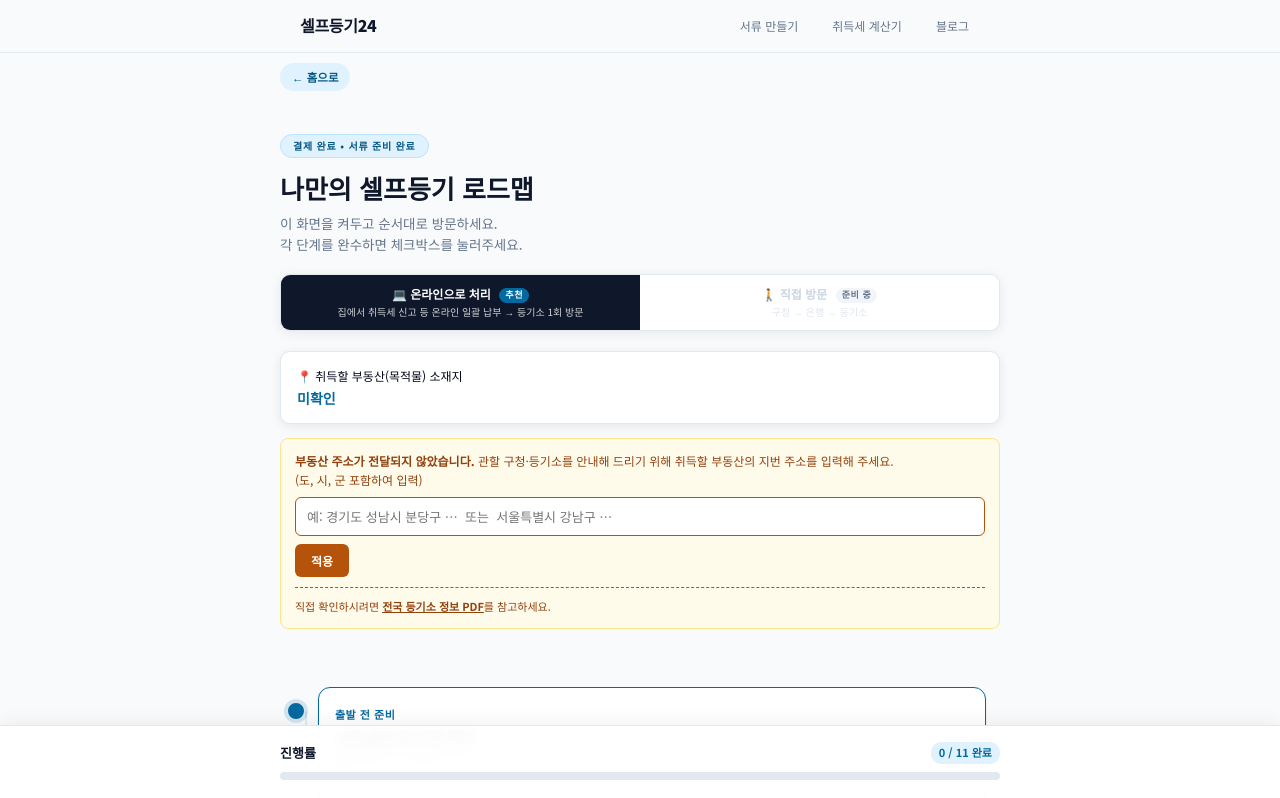
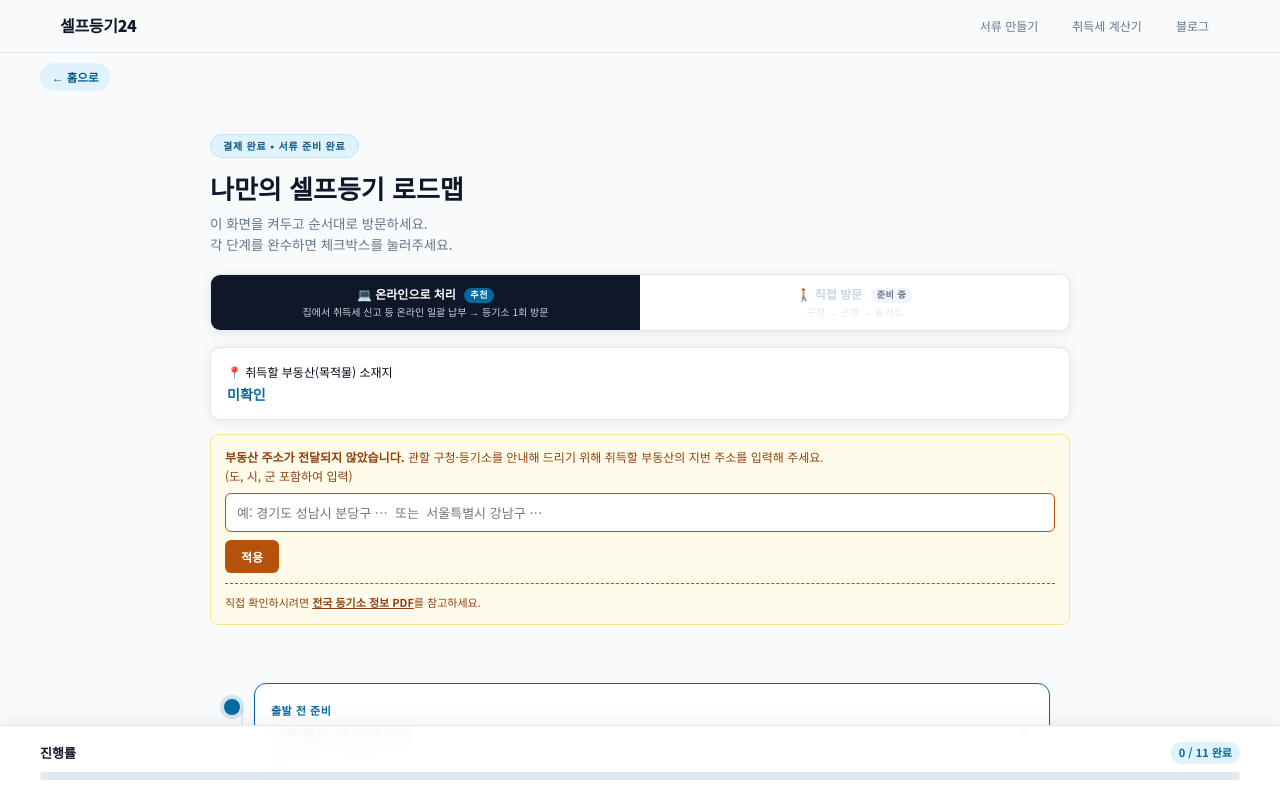
Before and after one commit to kkoom63-coder/selfregi, a plain HTML site: page roadmap.html in a window 1280 px wide. Shown: the top 798 px of the page. Drawn offline with nearby package versions, Linux system fonts and the light colour scheme.

Commit message:
Add files via upload

```diff
--- a/roadmap.html
+++ b/roadmap.html
@@ -8,12 +8,12 @@
 <link href="https://fonts.googleapis.com/css2?family=Noto+Sans+KR:wght@300;400;500;700;900&display=swap" rel="stylesheet">
 <style>
 *,*::before,*::after{box-sizing:border-box;margin:0;padding:0}
-:root{--navy:#0F172A;--blue:#0369A1;--gold:#0369A1;--bg:#F8FAFC;--card:#fff;--text:#020617;--muted:#64748B;--border:#E2E8F0;--radius:12px;--shadow:0 2px 12px rgba(2,6,23,.08)}
+:root{--navy:#0F172A;--blue:#0369A1;--gold:#0369A1;--bg:#F8FAFC;--card:#fff;--text:#020617;--muted:#64748B;--border:#E2E8F0;--radius:12px;--shadow:0 2px 12px rgba(2,6,23,.08);--frame:1200px;--read:860px}
 html,body{overflow-x:hidden;touch-action:manipulation}
 body{font-family:'Noto Sans KR','Malgun Gothic',sans-serif;background:var(--bg);color:var(--text);line-height:1.6}
 
 nav{background:rgba(248,250,252,.86);backdrop-filter:saturate(140%) blur(8px);-webkit-backdrop-filter:saturate(140%) blur(8px);position:sticky;top:0;z-index:100;border-bottom:1px solid var(--border)}
-.nav-inner{max-width:720px;margin:0 auto;padding:0 20px;height:52px;display:flex;align-items:center;gap:12px;overflow-x:auto;white-space:nowrap;-webkit-overflow-scrolling:touch}
+.nav-inner{max-width:var(--frame);margin:0 auto;padding:0 20px;height:52px;display:flex;align-items:center;gap:12px;overflow-x:auto;white-space:nowrap;-webkit-overflow-scrolling:touch}
 .nav-inner::-webkit-scrollbar{display:none}
 .nav-logo{flex-shrink:0;font-size:16px;font-weight:800;color:var(--navy);text-decoration:none;margin-right:auto;letter-spacing:-.3px}
 .nav-logo span{display:inline-block;background:#E0F2FE;color:#075985;font-size:9px;font-weight:700;letter-spacing:1.2px;padding:1px 6px;border-radius:10px;vertical-align:middle;margin-left:6px}
@@ -21,12 +21,18 @@ nav{background:rgba(248,250,252,.86);backdrop-filter:saturate(140%) blur(8px);-w
 .nav-a:hover{background:#F1F5F9;color:var(--navy)}
 
 .back-bar{background:var(--bg);padding:10px 20px 0}
-.back-bar-inner{max-width:720px;margin:0 auto;display:flex;align-items:center}
+.back-bar-inner{max-width:var(--frame);margin:0 auto;display:flex;align-items:center}
 .back-a{display:inline-flex;align-items:center;gap:4px;color:#075985;background:#E0F2FE;font-size:11.5px;font-weight:700;text-decoration:none;padding:5px 12px;border-radius:20px;transition:background .12s}
 .back-a:hover{background:#BAE6FD}
 
 .page-header{background:var(--bg);padding:40px 20px 34px;position:relative}
-.page-header-inner{max-width:720px;margin:0 auto}
+.page-header-inner{max-width:var(--read);margin:0 auto}
+/* 넓은 화면: 헤더 콘텐츠를 하나의 읽기 폭·좌측 정렬 축으로 통일 */
+@media(min-width:900px){
+  .header-geo{margin-top:16px;display:flex;flex-direction:column;gap:10px}
+  .header-geo .target-address-box,.header-geo .jurisdiction-info,.header-geo .jurisdiction-pdf{margin-top:0}
+  .header-geo .quick-nav{margin-top:0;grid-template-columns:1fr 1fr}
+}
 .page-eyebrow{display:inline-block;background:#E0F2FE;border:1px solid #BAE6FD;color:#075985;font-size:10px;font-weight:700;letter-spacing:.8px;padding:3px 12px;border-radius:20px;margin-bottom:12px}
 .page-header h1{font-size:clamp(22px,3.4vw,26px);font-weight:900;color:var(--navy);margin-bottom:6px;word-break:keep-all;line-height:1.4}
 .page-header p{font-size:13.5px;color:var(--muted);word-break:keep-all;line-height:1.6}
@@ -44,7 +50,7 @@ nav{background:rgba(248,250,252,.86);backdrop-filter:saturate(140%) blur(8px);-w
 .addr-missing input{width:100%;margin-top:8px;padding:9px 11px;border:1px solid #B45309;border-radius:6px;font-size:13px;outline:none;font-family:inherit}
 .addr-missing button{margin-top:8px;padding:8px 16px;background:#B45309;color:#fff;border:none;border-radius:6px;font-weight:700;font-size:12px;cursor:pointer;font-family:inherit}
 
-main{max-width:720px;margin:0 auto;padding:24px 14px 110px;position:relative}
+main{max-width:var(--read);margin:0 auto;padding:24px 20px 110px;position:relative}
 .timeline{position:relative;padding-left:24px}
 .timeline::before{content:'';position:absolute;left:11px;top:24px;bottom:20px;width:2px;background:var(--border);border-radius:2px}
 
@@ -144,7 +150,7 @@ main{max-width:720px;margin:0 auto;padding:24px 14px 110px;position:relative}
 .fp-note{font-size:10.5px;color:var(--muted);margin-top:10px;line-height:1.6;word-break:keep-all}
 
 .floating-bottom{position:fixed;bottom:0;left:0;right:0;padding:16px 20px 20px;background:rgba(255,255,255,.95);backdrop-filter:blur(8px);border-top:1px solid var(--border);box-shadow:0 -4px 16px rgba(0,0,0,.05);z-index:100;text-align:center}
-.fb-inner{max-width:720px;margin:0 auto}
+.fb-inner{max-width:var(--frame);margin:0 auto}
 .progress-text{font-size:13px;font-weight:700;color:var(--navy);margin-bottom:8px;display:flex;justify-content:space-between;align-items:center}
 .progress-text span{font-size:11px;font-weight:600;color:var(--blue);background:#E0F2FE;padding:2px 8px;border-radius:10px}
 .progress-bg{background:var(--border);height:8px;border-radius:4px;overflow:hidden}
@@ -303,6 +309,7 @@ main{max-width:720px;margin:0 auto;padding:24px 14px 110px;position:relative}
         </button>
     </div>
 
+    <div class="header-geo">
     <div class="target-address-box">
       📍 취득할 부동산(목적물) 소재지
       <span id="display-full-address">주소를 불러오는 중...</span>
@@ -324,6 +331,7 @@ main{max-width:720px;margin:0 auto;padding:24px 14px 110px;position:relative}
 
     <div class="jurisdiction-pdf" id="jurisdiction-pdf" style="display:none">
       안내된 관할이 실제와 다른 경우, <a href="전국등기소정보.pdf" target="_blank" rel="noopener" download>전국 등기소 정보 PDF</a>에서 직접 확인하실 수 있습니다. 최종 관할은 관할 등기소를 통해 확인하시기 바랍니다.
+    </div>
     </div>
 
     <div class="addr-missing" id="addr-missing" style="display:none">
```
